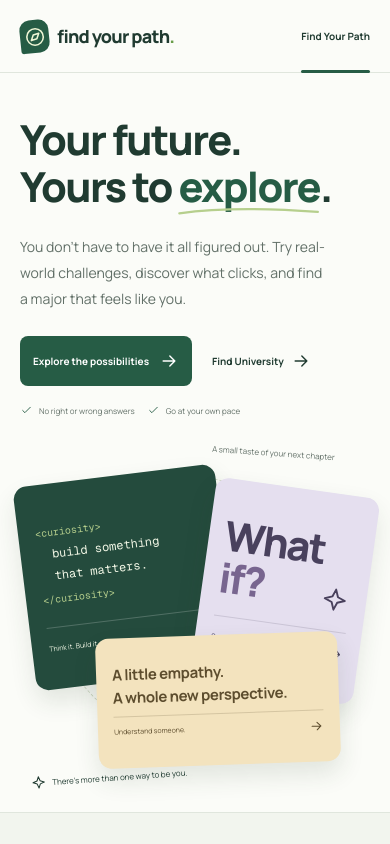
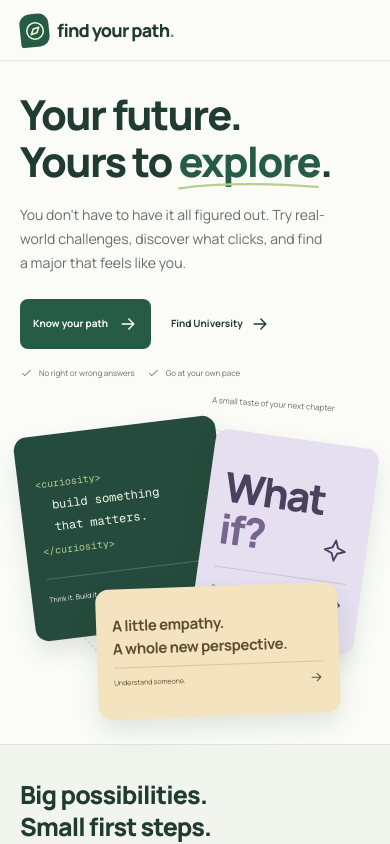
Before and after one commit to ddiazridho/find-your-path, a Next.js app: page / in a window 390 px wide. Shown: the top 844 px of the page. Built offline with nearby package versions, Linux system fonts and the light colour scheme.

Commit message:
fixing layout

```diff
--- a/app/components/explore.tsx
+++ b/app/components/explore.tsx
@@ -33,14 +33,12 @@ export default function Explore({ majors }: { majors: Major[] }) {
   return <>
     <header className="site-header"><div className="container header-inner">
       <a href="#" className="brand" aria-label="Find Your Path home"><span className="brand-symbol"><Icon name="compass" /></span><span>find your path<span className="brand-period">.</span></span></a>
-      <nav aria-label="Main navigation"><a href="#" className="nav-active" aria-current="page">Find Your Path</a></nav>
-      <span className="header-note">A little curiosity goes a long way<Icon name="spark" /></span>
     </div></header>
     <main>
       <section className="hero container" aria-labelledby="hero-title">
         <div className="hero-copy"><h1 id="hero-title">Your future.<br />Yours to <span className="explore-word">explore<svg viewBox="0 0 310 16" fill="none" aria-hidden="true"><path d="M3 12C83 1 199 1 306 9" stroke="currentColor" strokeWidth="5" strokeLinecap="round" /></svg></span>.</h1>
           <p>You don’t have to have it all figured out.<br className="desktop-break" /> Try real-world challenges, discover what clicks,<br className="desktop-break" /> and find a major that feels like you.</p>
-          <div className="hero-actions"><Link className="button button-primary" href="/quiz">Explore the possibilities<Icon name="arrow" /></Link><Link className="button button-text" href="/rekomendasi-universitas">Find University<Icon name="arrow" /></Link></div>
+          <div className="hero-actions"><Link className="button button-primary" href="/quiz">Know your path<Icon name="arrow" /></Link><Link className="button button-text" href="/rekomendasi-universitas">Find University<Icon name="arrow" /></Link></div>
           <div className="hero-reassurance"><span><Icon name="check" />No right or wrong answers</span><span><Icon name="check" />Go at your own pace</span></div>
         </div>
         <div className="possibility-board" aria-label="Explore by doing: build, create, and understand">
@@ -48,7 +46,6 @@ export default function Explore({ majors }: { majors: Major[] }) {
           <div className="board-card board-build"><div className="board-code"><span>&lt;curiosity&gt;</span><br />&nbsp; build something<br />&nbsp; that matters.<br /><span>&lt;/curiosity&gt;</span></div><div className="board-card-bottom">Think it. Build it.<Icon name="arrow" /></div></div>
           <div className="board-card board-create"><div className="board-big-type">What<br /><em>if?</em><Icon name="spark" /></div><div className="board-card-bottom">See things differently.<Icon name="arrow" /></div></div>
           <div className="board-card board-human"><div className="board-human-title">A little empathy.<br />A whole new perspective.</div><div className="board-card-bottom">Understand someone.<Icon name="arrow" /></div></div>
-          <span className="board-sticker"><Icon name="spark" />There’s more than one way to be you.</span>
         </div>
       </section>
       <section className="exploration-section" id="explore" aria-labelledby="explore-title"><div className="container">
@@ -61,7 +58,7 @@ export default function Explore({ majors }: { majors: Major[] }) {
         {filtered.length === 0 && <div className="empty-state"><Icon name="search" /><h3>No majors found yet</h3><p>Try a different keyword or explore all the fields.</p><button className="button button-primary" onClick={() => { setQuery(""); setCategory("All majors"); }}>Show all majors<Icon name="arrow" /></button></div>}
         <p className="preview-note">Try guided simulations in Computer Science, Law, and Medicine. Personal insights are coming next.</p>
       </div></section>
-      <section className="closing-section container"><span className="closing-symbol"><Icon name="compass" /></span><div><h2>You’re exploring, not committing.</h2><p>Follow your curiosity. Try something unexpected. Your path can change as you do.</p></div><a href="#explore" className="closing-link">Find your first spark<Icon name="arrow" /></a></section>
+      <section className="closing-section container"><span className="closing-symbol"><Icon name="compass" /></span><div><h2>You’re exploring, not committing.</h2><p>Follow your curiosity. Try something unexpected. Your path can change as you do.</p></div></section>
     </main>
     <footer className="site-footer container"><a href="#" className="footer-brand">find your path.</a><p>A little more clarity. A lot more possibility.</p><span>Made for your next chapter.</span></footer>
     <dialog ref={dialog} className="preview-dialog major-preview-dialog" aria-labelledby="dialog-title" onCancel={closeDialog} onClose={closeDialog} onClick={event => { if (event.target === event.currentTarget) closeDialog(); }}>
--- a/app/globals.css
+++ b/app/globals.css
@@ -45,7 +45,7 @@ h1, h2, h3 { text-wrap: balance; }
 .container { width: min(1200px, calc(100% - 96px)); margin-inline: auto; }
 .sr-only { position: absolute; width: 1px; height: 1px; padding: 0; margin: -1px; overflow: hidden; clip: rect(0,0,0,0); white-space: nowrap; border: 0; }
 .site-header { border-bottom: 1px solid var(--color-line); }
-.header-inner { height: 96px; display: flex; align-items: center; gap: 65px; }
+.header-inner { height: 72px; display: flex; align-items: center; gap: 65px; }
 .brand { display: flex; align-items: center; gap: 10px; font-size: 22px; font-weight: 800; letter-spacing: -.8px; }
 .brand-symbol { width: 34px; height: 38px; background: var(--color-primary); border-radius: 12px 12px 12px 3px; display: grid; place-items: center; color: #eff6d6; transform: rotate(-6deg); }
 .brand-symbol .icon { width: 25px; height: 25px; transform: rotate(6deg); }
@@ -55,18 +55,18 @@ h1, h2, h3 { text-wrap: balance; }
 .nav-active::after { content: ''; position: absolute; left: 0; right: 0; bottom: -1px; height: 3px; background: var(--color-primary); border-radius: 3px; }
 .header-note { margin-left: auto; display: flex; align-items: center; gap: 12px; font-size: 11px; color: var(--color-muted); }
 .header-note .icon { color: var(--color-primary); }
-.hero { display: grid; grid-template-columns: 1.08fr 1fr; align-items: center; gap: 38px; padding-block: 70px 72px; }
+.hero { display: grid; grid-template-columns: 1.08fr 1fr; align-items: center; gap: 38px; padding-block: 42px 48px; }
 h1 { font-size: clamp(44px, 4.5vw, 64px); line-height: 1.13; font-weight: 800; letter-spacing: -.04em; }
 .explore-word { color: var(--color-primary); position: relative; display: inline-block; }
 .explore-word svg { position: absolute; bottom: -10px; left: 0; width: 100%; height: 15px; color: #b6cf8d; }
-.hero-copy > p { font-size: 15px; color: var(--color-muted); line-height: 1.9; margin-top: 27px; }
-.hero-actions { margin-top: 30px; display: flex; align-items: center; gap: 23px; }
+.hero-copy > p { font-size: 15px; color: var(--color-muted); line-height: 1.75; margin-top: 20px; }
+.hero-actions { margin-top: 24px; display: flex; align-items: center; gap: 23px; }
 .button { min-height: 48px; display: inline-flex; justify-content: center; align-items: center; gap: 20px; padding: 14px 21px; border: 1px solid transparent; border-radius: var(--radius-sm); font-weight: 700; font-size: 12px; transition: background .2s, box-shadow .2s; }
 .button-primary { background: var(--color-primary); color: white; }
 .button-primary:hover { background: var(--color-primary-hover); box-shadow: 0 5px 12px rgb(32 59 49 / 12%); }
 .button-text { background: transparent; padding-inline: 0; gap: 10px; }
 .button-text:hover { color: var(--color-primary); text-decoration: underline; text-underline-offset: 5px; }
-.hero-reassurance { display: flex; flex-wrap: wrap; gap: 18px; margin-top: 23px; color: var(--color-muted); font-size: 10px; }
+.hero-reassurance { display: flex; flex-wrap: wrap; gap: 18px; margin-top: 17px; color: var(--color-muted); font-size: 10px; }
 .hero-reassurance span { display: flex; align-items: center; gap: 6px; }
 .hero-reassurance .icon { width: 13px; height: 13px; color: var(--color-primary); }
 .possibility-board { position: relative; height: 370px; isolation: isolate; }
@@ -206,7 +206,7 @@ h2 { font-size: 28px; font-weight: 800; line-height: 1.3; letter-spacing: -.035e
 .dialog-notice p { font-size: 11px; color: #50624d; line-height: 1.8; }
 .dialog-done { width: 100%; margin-top: 22px; }
 @keyframes dialog-reveal { from { transform: translateY(15px) scale(.98); box-shadow: 0 8px 20px rgb(15 36 26 / 10%); } to { transform: translateY(0) scale(1); } }
-@media (min-width: 1500px) { .hero { padding-block: 84px; } }
+@media (min-width: 1500px) { .hero { padding-block: 48px; } }
 @media (max-width: 1100px) {
   .container { width: calc(100% - 64px); }
   .header-inner { gap: 40px; }
@@ -231,8 +231,8 @@ h2 { font-size: 28px; font-weight: 800; line-height: 1.3; letter-spacing: -.035e
 }
 @media (max-width: 850px) {
   .header-note { display: none; }
-  .header-inner { justify-content: space-between; height: 80px; }
-  .hero { grid-template-columns: 1fr 1fr; padding-block: 55px; gap: 0; }
+  .header-inner { justify-content: space-between; height: 64px; }
+  .hero { grid-template-columns: 1fr 1fr; padding-block: 36px; gap: 0; }
   h1 { font-size: 42px; }
   .hero-copy > p { font-size: 13px; }
   .desktop-break { display: none; }
@@ -255,19 +255,19 @@ h2 { font-size: 28px; font-weight: 800; line-height: 1.3; letter-spacing: -.035e
 }
 @media (max-width: 600px) {
   .container { width: calc(100% - 40px); }
-  .header-inner { height: 72px; gap: 12px; }
+  .header-inner { height: 60px; gap: 12px; }
   .brand { font-size: 18px; gap: 8px; }
   .brand-symbol { width: 29px; height: 33px; border-radius: 10px 10px 10px 3px; }
   .brand-symbol .icon { width: 22px; height: 22px; }
   .nav-active { font-size: 10px; }
-  .hero { grid-template-columns: 1fr; padding-block: 43px 30px; }
+  .hero { grid-template-columns: 1fr; padding-block: 30px 26px; }
   h1 { font-size: clamp(40px, 10.6vw, 57px); }
-  .hero-copy > p { font-size: 14px; max-width: 36ch; line-height: 1.85; margin-top: 25px; }
+  .hero-copy > p { font-size: 14px; max-width: 36ch; line-height: 1.7; margin-top: 19px; }
   .hero-actions { flex-direction: row; gap: 19px; align-items: center; }
   .hero-actions .button { min-height: 46px; font-size: 10px; padding-inline: 12px; }
   .hero-actions .button-text { padding-inline: 0; gap: 7px; }
   .hero-reassurance { flex-direction: row; gap: 12px; margin-top: 18px; font-size: 8px; }
-  .possibility-board { width: 100%; max-width: 400px; height: 335px; margin: 30px auto 0; transform: none; }
+  .possibility-board { width: 100%; max-width: 400px; height: 320px; margin: 18px auto 0; transform: none; }
   .board-build { width: 58%; height: 205px; top: 28px; left: 1%; padding: 17px; }
   .board-create { width: 47%; height: 208px; right: 1%; top: 40px; padding: 16px; }
   .board-card-label { font-size: 6px; letter-spacing: .8px; }
--- a/tests/quiz.browser.mjs
+++ b/tests/quiz.browser.mjs
@@ -152,7 +152,7 @@ try {
   await checkSurface('dominant profile');
   await page.screenshot({ path: '.impeccable/review/dominant-mobile-results.png', fullPage: true });
   await page.setViewportSize({ width: 1366, height: 900 });
-  await page.goto(base); await page.getByRole('link', { name: 'Explore the possibilities' }).waitFor();
+  await page.goto(base); await page.getByRole('link', { name: 'Know your path' }).waitFor();
   await page.goto(`${base}/computer-science/software`); await page.getByText('Software Track Interactive Room', { exact: true }).waitFor();
   const unavailable = await browser.newContext();
   await unavailable.addInitScript(() => { Object.defineProperty(window, 'localStorage', { get() { throw new DOMException('Storage disabled', 'SecurityError'); } }); });
```
Also changed, not shown: app/quiz/components.tsx (+5 -7 lines), app/quiz/quiz.css (+18 -17 lines), app/rekomendasi-universitas/recommendation-form.tsx (+1 -1 lines), app/rekomendasi-universitas/recommendation.css (+5 -5 lines), .impeccable/design.json, app/quiz/README.md.
